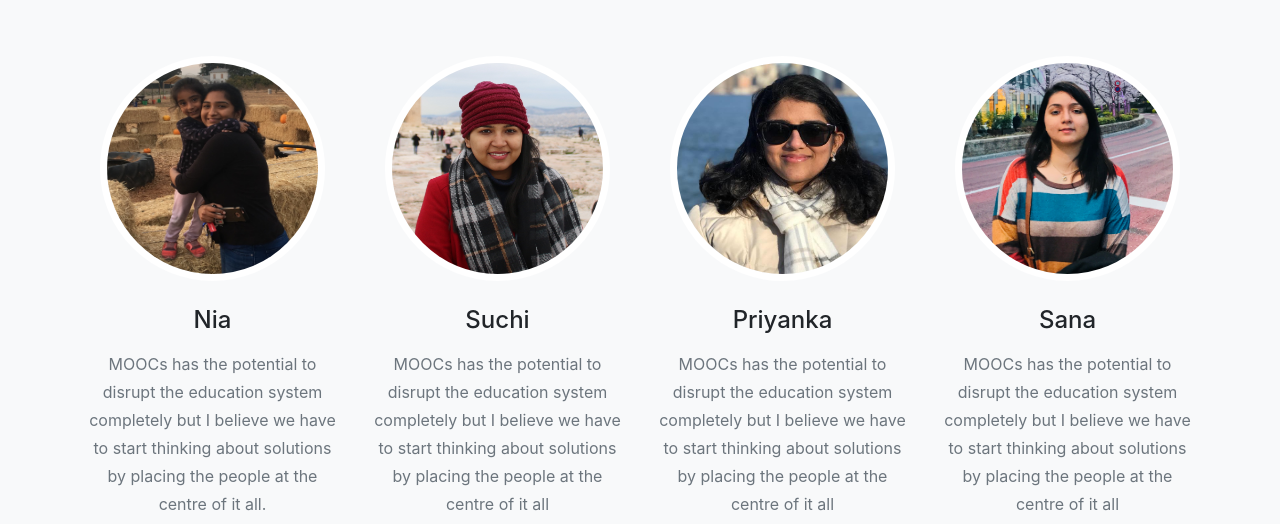
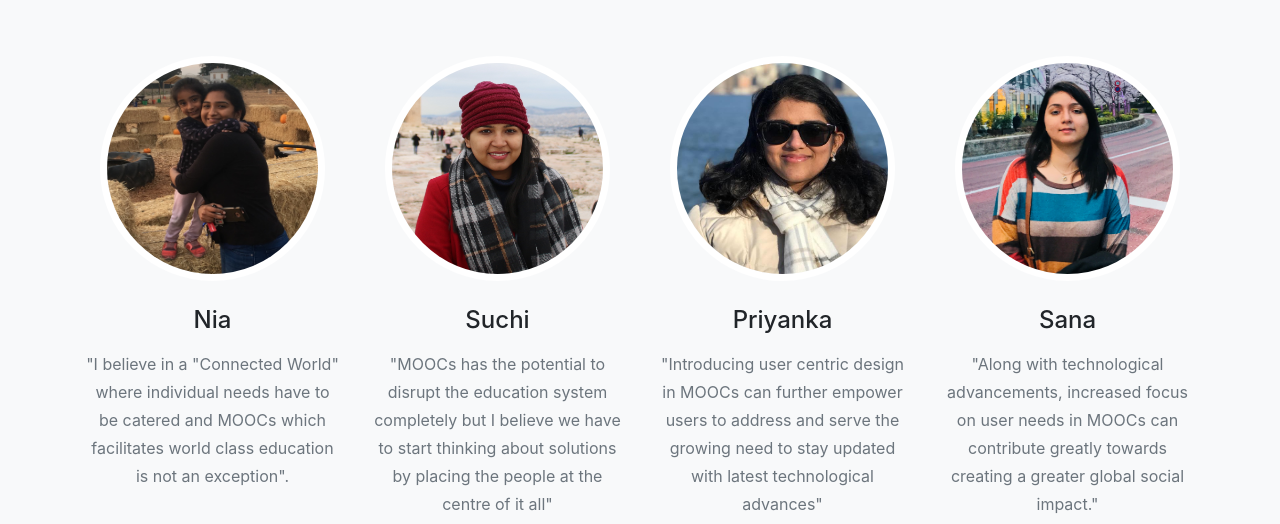
Before and after one commit to suchismitapadhy/personalizedmooc, a website with bundled scripts: page index.html in a window 1280 px wide. Shown: the part 2663-3187 px from the top of the page. Built offline with nearby package versions, Linux system fonts and the light colour scheme; a web font is replaced by a local one.

Commit message:
updated quotes

```diff
--- a/index.html
+++ b/index.html
@@ -224,7 +224,8 @@
               <img class="mx-auto rounded-circle" src="img/team/Nia.jpg" alt="">
               <h4>Nia</h4>
               <p class="text-muted"> </p>
-              <p class="text-muted">MOOCs has the potential to disrupt the education system completely but I believe we have to start thinking about solutions by placing the people at the centre of it all.</p>
+              <p class="text-muted">"I believe in a "Connected World" where individual needs have to be catered and MOOCs which facilitates world class education is not an exception".</p>
+              <br>
               <ul class="list-inline social-buttons">
                 <!-- <li class="list-inline-item">
                   <a href="#">
@@ -250,7 +251,7 @@
               <img class="mx-auto rounded-circle" src="img/team/suchi1.jpg" alt="">
               <h4>Suchi</h4>
               <p class="text-muted"> </p>
-              <p class="text-muted">MOOCs has the potential to disrupt the education system completely but I believe we have to start thinking about solutions by placing the people at the centre of it all</p>
+              <p class="text-muted">"MOOCs has the potential to disrupt the education system completely but I believe we have to start thinking about solutions by placing the people at the centre of it all"</p>
               <!-- <p class="text-muted">Lead Designer</p> -->
               <ul class="list-inline social-buttons">
                 <!-- <li class="list-inline-item">
@@ -276,7 +277,8 @@
               <img class="mx-auto rounded-circle" src="img/team/priyanka.jpg" alt="">
               <h4>Priyanka</h4>
               <p class="text-muted"> </p>
-              <p class="text-muted"> MOOCs has the potential to disrupt the education system completely but I believe we have to start thinking about solutions by placing the people at the centre of it all</p>
+              <p class="text-muted">"Introducing user centric design in MOOCs can further empower users to address and serve the growing need to stay updated with latest technological advances"</p>
+
               <ul class="list-inline social-buttons">
                 <!-- <li class="list-inline-item">
                   <a href="#">
@@ -301,7 +303,7 @@
               <img class="mx-auto rounded-circle" src="img/team/sana.jpg" alt="">
               <h4>Sana</h4>
               <p class="text-muted"> </p>
-              <p class="text-muted">MOOCs has the potential to disrupt the education system completely but I believe we have to start thinking about solutions by placing the people at the centre of it all</p>
+              <p class="text-muted">"Along with technological advancements, increased focus on user needs in MOOCs can contribute greatly towards creating a greater global social impact."</p>
               <ul class="list-inline social-buttons">
                 <!-- <li class="list-inline-item">
                   <a href="#">
```
